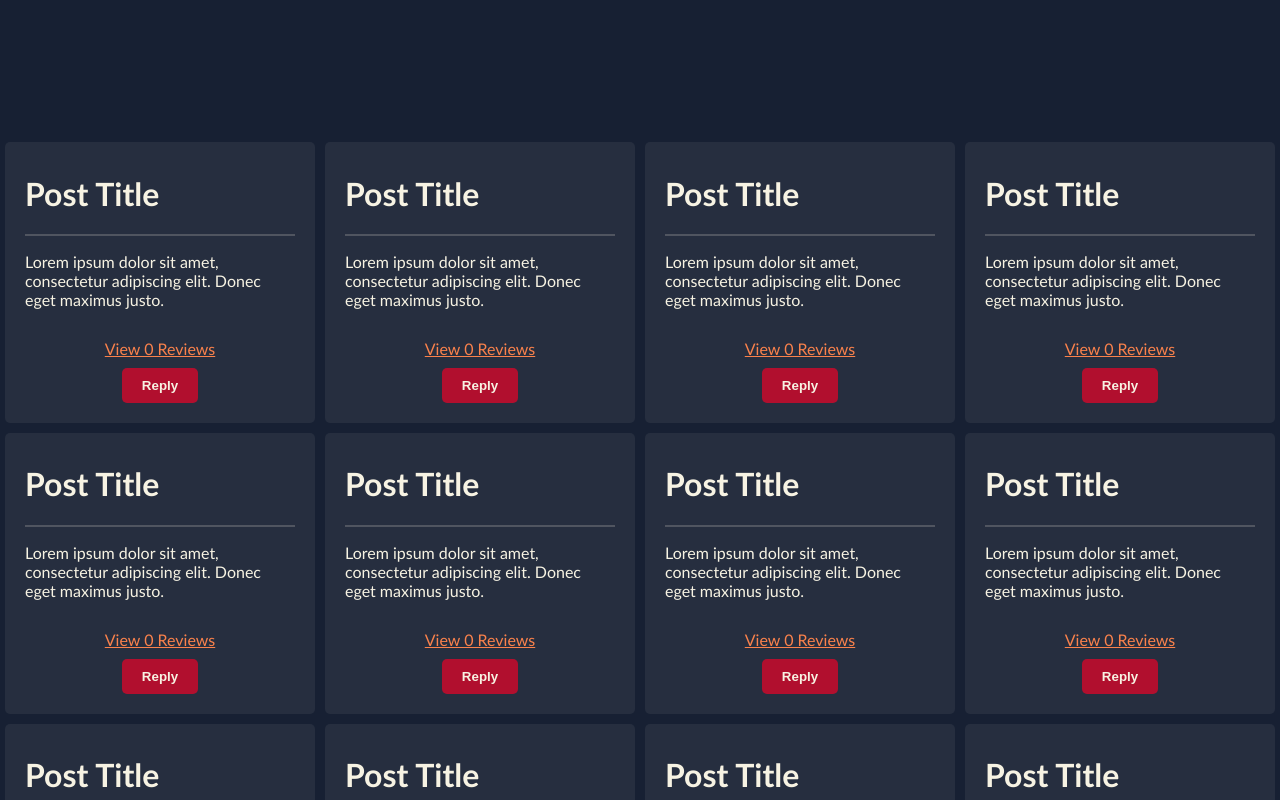
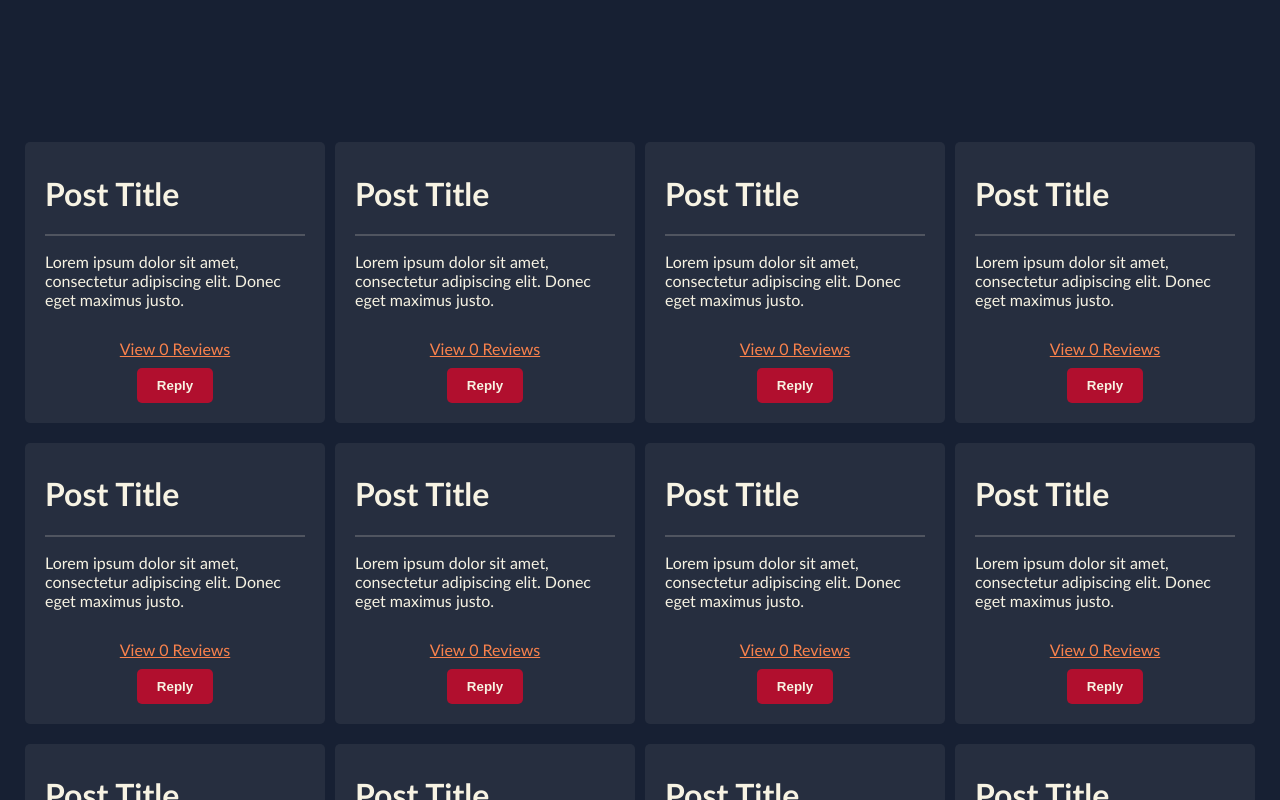
Before and after one commit to CovJus01/BogLogs, a React (Create React App) app: page / in a window 1280 px wide. Shown: the part 660-1460 px from the top of the page. Built offline with nearby package versions, Linux system fonts and the light colour scheme.

Commit message:
PostBox and Mobile UI Adjustments

```diff
--- a/src/styles/main.css
+++ b/src/styles/main.css
@@ -53,7 +53,7 @@ button:active{
     background: #2b3344be;
     border-radius: 5px;
     width: 1fr;
-    margin: 5px 5px 10px 5px;
+    margin: 5px 5px 20px 5px;
     padding: 10px 20px 20px 20px;
     text-align: left;
 }
@@ -61,6 +61,8 @@ button:active{
 @media all and (max-width: 1065px){
     .PostSection{
         margin-bottom: 20px;
+        padding-left: 20px;
+        padding-right: 20px;
     }
 }
 
@@ -68,17 +70,19 @@ button:active{
     .PostSection{
         display: flex;
         margin-bottom: 20px;
+        padding-left: 20px;
+        padding-right: 20px;
     }
 }
 
-@media all and (max-width: 412px) {
+@media all and (max-width: 413px) {
     .PageTitle {
         font-size: 50px;
-        margin-top: 10vh;
+        margin-top: 30vh;
     }
 }
 
-@media all and (min-width: 412px){
+@media all and (min-width: 413px){
     .PageTitle{
         font-size: 70px;
         margin-top: 20vh;
@@ -178,7 +182,7 @@ button:active{
         color: #FA824C;
         justify-content: center;
         margin: 7px auto auto 0px;
-        padding: 50px;
+        padding: 40px;
     }
 }
 
@@ -196,7 +200,7 @@ button:active{
         color: #FA824C;
         justify-content: left;
         margin-top: 7px;
-        margin-right: 30%;
+        margin-right: 27%;
     }
 }
 
```
Also changed, not shown: src/pages/main.js (indentation only).
